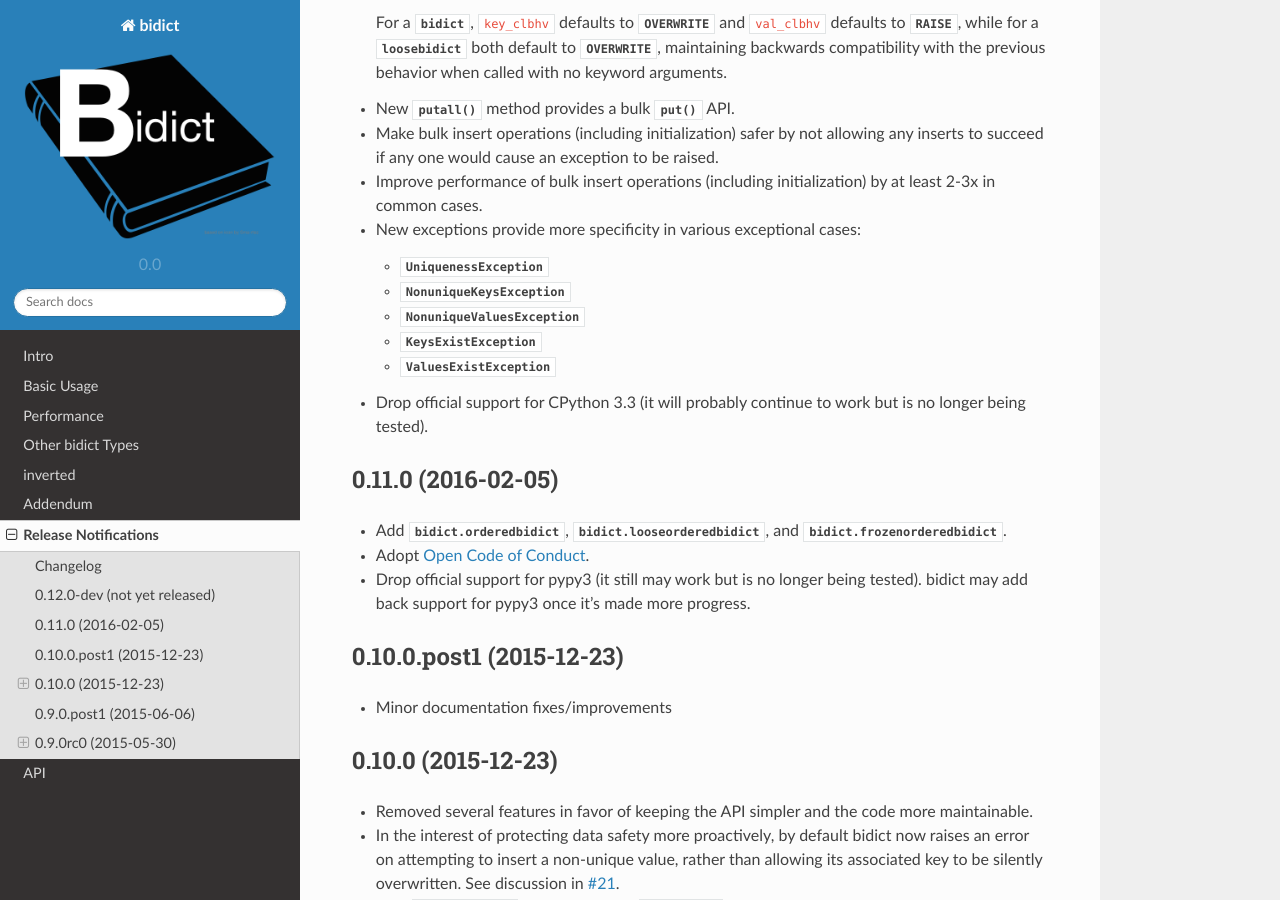
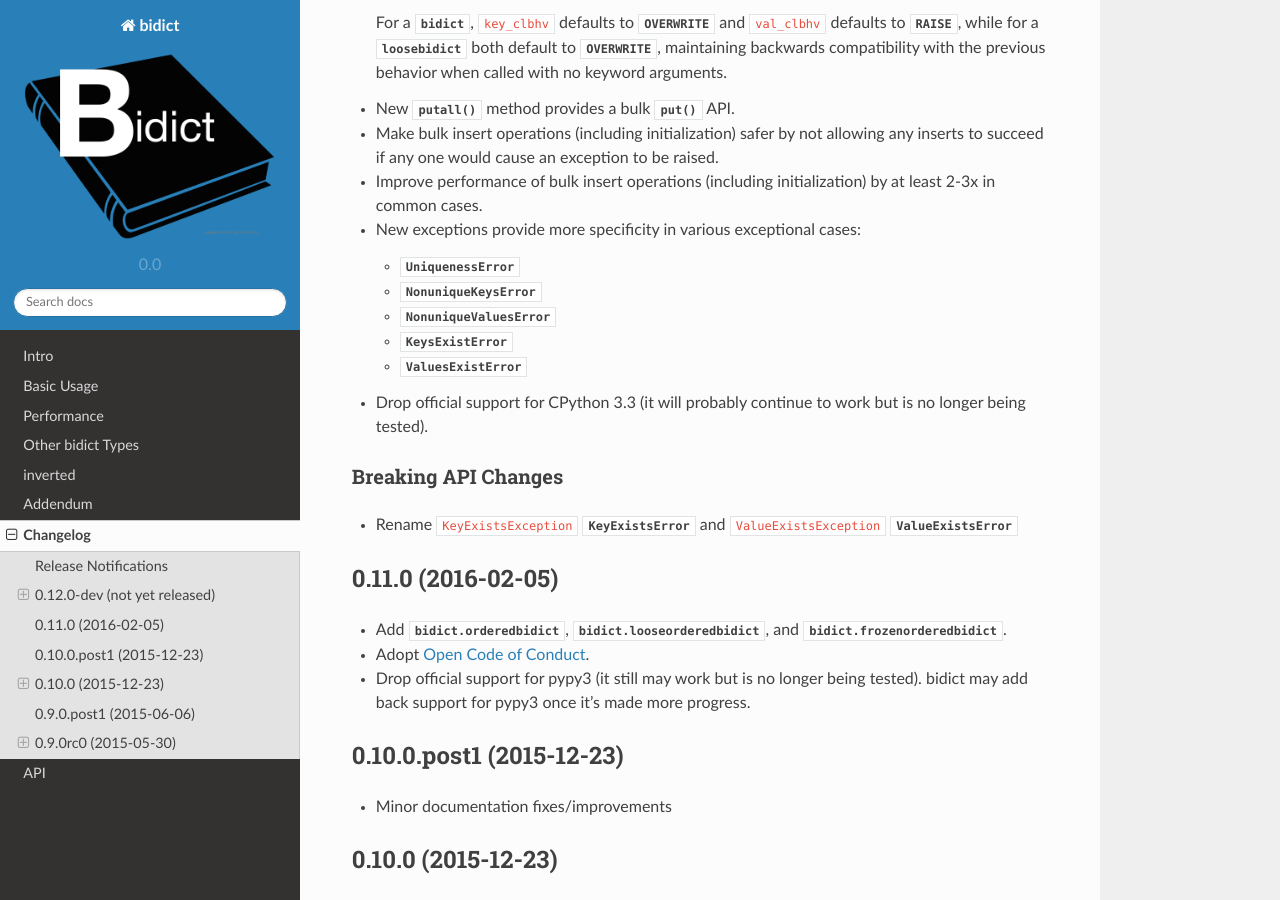
Before and after one commit to jab/bidict, a Sphinx documentation site: the page built from docs/changelog.rst, in a window 1280 px wide and 900 px high, scrolled down 764 px. Built offline with Sphinx 7.4.7 and the Read the Docs theme 2.0.0, drawn with Linux system fonts in a browser that asks for light colours; some of the changed text lies outside the part shown.

Commit message:
use *Error as suffix in exception class names
as per http://pep8.org/#exception-names

```diff
--- a/docs/caveat-different-values-same-hash.doctest.rst.inc
+++ b/docs/caveat-different-values-same-hash.doctest.rst.inc
@@ -52,8 +52,8 @@ For example::
     >>> b[2] = True
     Traceback (most recent call last):
        ...
-    ValueExistsException: Value 1 exists with key 1
+    ValueExistsError: Value 1 exists with key 1
     >>> b.put(True, 'true')
     Traceback (most recent call last):
        ...
-    KeyExistsException: Key 1 exists with value 1
+    KeyExistsError: Key 1 exists with value 1
--- a/docs/changelog.rst
+++ b/docs/changelog.rst
@@ -1,14 +1,14 @@
 .. _changelog:
 
+Changelog
+=========
+
 Release Notifications
-=====================
+---------------------
 
 `Follow bidict on VersionEye <https://www.versioneye.com/python/bidict>`_
 to automatically be notified via email
 when a new version of bidict is released.
-
-Changelog
----------
 
 0.12.0-dev (not yet released)
 -----------------------------
@@ -56,13 +56,20 @@ Changelog
 - New exceptions provide more specificity
   in various exceptional cases:
 
-  - :class:`UniquenessException <bidict.UniquenessException>`
-  - :class:`NonuniqueKeysException <bidict.NonuniqueKeysException>`
-  - :class:`NonuniqueValuesException <bidict.NonuniqueValuesException>`
-  - :class:`KeysExistException <bidict.KeysExistException>`
-  - :class:`ValuesExistException <bidict.ValuesExistException>`
+  - :class:`UniquenessError <bidict.UniquenessError>`
+  - :class:`NonuniqueKeysError <bidict.NonuniqueKeysError>`
+  - :class:`NonuniqueValuesError <bidict.NonuniqueValuesError>`
+  - :class:`KeysExistError <bidict.KeysExistError>`
+  - :class:`ValuesExistError <bidict.ValuesExistError>`
 - Drop official support for CPython 3.3
   (it will probably continue to work but is no longer being tested).
+
+Breaking API Changes
+^^^^^^^^^^^^^^^^^^^^
+
+- Rename ``KeyExistsException`` :class:`KeyExistsError <bidict.KeyExistsError>`
+  and ``ValueExistsException`` :class:`ValueExistsError <bidict.ValueExistsError>`
+
 
 0.11.0 (2016-02-05)
 -------------------
```
Also changed, not shown: bidict/__init__.py (+11 -11 lines), docs/unique-values.doctest.rst.inc (+8 -8 lines), 2 other files.
